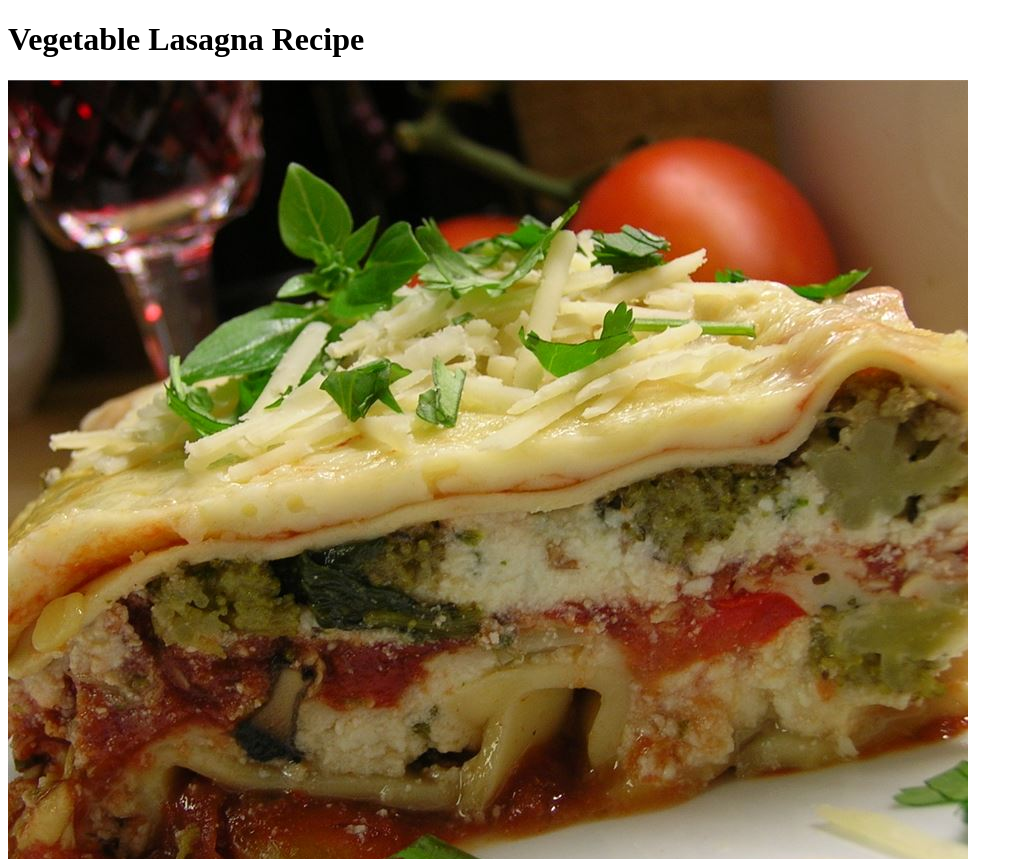
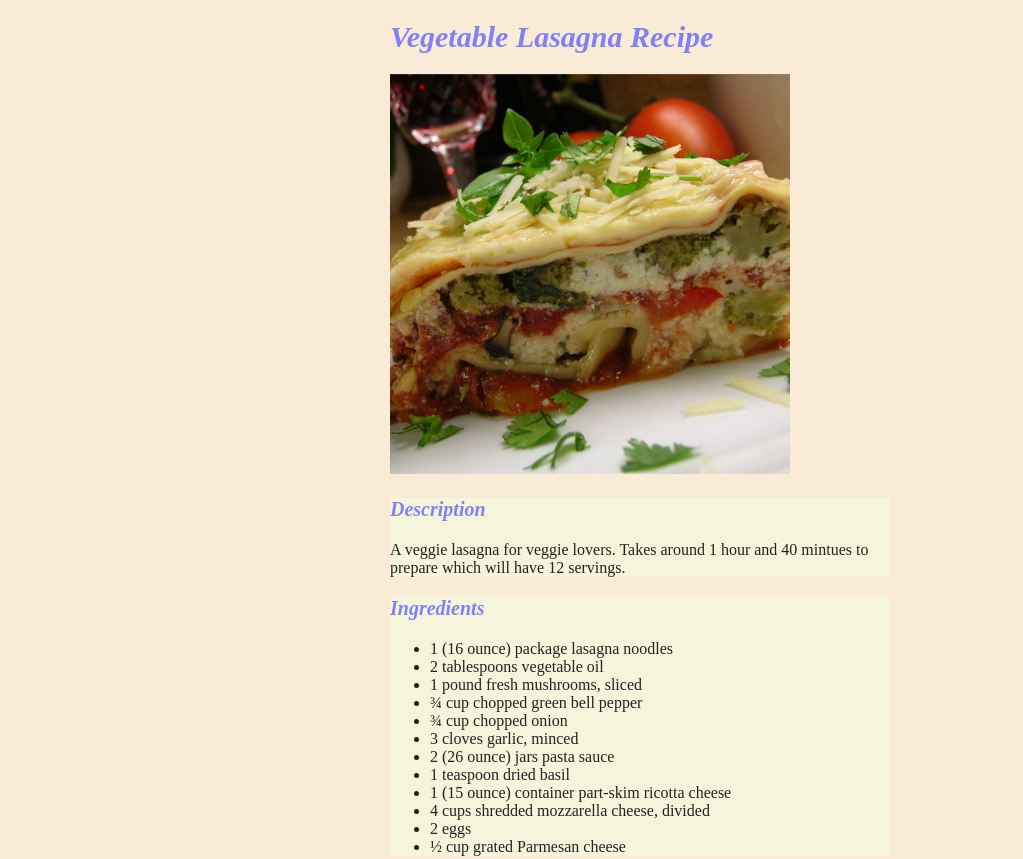
Before and after one commit to nikesh47/Learn_from_odin, a plain HTML site: page odin-recipes/recipes/lasagna.html in a window 1280 px wide. Shown: the top 859 px of the page, without its empty margins (0-1023 px from the left). Drawn offline with Linux system fonts and the light colour scheme.

Commit message:
Add CSS for recipes

```diff
--- /dev/null
+++ b/odin-recipes/lasanga_style.css
@@ -0,0 +1,41 @@
+
+body{
+
+    max-width: 500px;
+    margin: auto;
+    background-color: antiquewhite;
+
+}
+
+h1 {
+    color:rgb(128, 128, 247);
+    font-size: 30px;
+    font-weight: bolder;
+    font-style: italic;
+
+}
+
+h3 {
+    color: rgb(128, 128, 247);
+    font-size: 20px;
+    font-style: italic;
+    font-weight: bold;
+
+
+}
+
+img{
+    width:400px;
+    height: auto;
+}
+
+.Desc{
+    background-color: beige;
+    color: rgb(36, 34, 34);
+}
+
+.content {
+    background-color: beige;
+    color: rgb(36, 34, 34);
+    width: auto;
+}
--- /dev/null
+++ b/odin-recipes/macncheese_style.css
@@ -0,0 +1,35 @@
+h1 {
+    font-size: 30px;
+    font-weight: bolder;
+    font-style: italic;
+    color:brown;
+
+}
+
+h3 {
+    font-size: 20px;
+    color:red;
+    font-style: italic;
+    font-weight: bold;
+
+
+}
+
+
+img {
+    width: auto;
+    height: 400px;
+}
+
+.content {
+    color:brown;
+    width: auto;
+    background-color: blanchedalmond;
+}
+
+
+body{
+    max-width: 500px;
+    margin: auto;
+    background-color: antiquewhite;
+}
--- a/odin-recipes/recipes/lasagna.html
+++ b/odin-recipes/recipes/lasagna.html
@@ -3,13 +3,22 @@
     <head>
         <meta charset="UTF-8">
         <title>Vegetable Lasagna Recipe</title>
+        <link rel="stylesheet" href="../lasanga_style.css">
     </head>
     <body>
+
+        <div id="lasagnaimage">
         <h1>Vegetable Lasagna Recipe </h1>
         <img src="./lasagna.jpg" alt="The lasagna photo">
+        </div>
+<!------------------------------------------------------------------------------->
+        <div class="Desc">
         <h3>Description</h3>
         <p> A veggie lasagna for veggie lovers. Takes around 1 hour and 40 mintues to prepare which will have 12 servings.</p>
 
+        </div>
+<!----------------------------------------------------------------------------------->
+        <div class ="content one">
         <h3>Ingredients</h3>
         <ul>
 
@@ -28,6 +37,10 @@
 
         </ul>
 
+        </div>
+<!-------------------------------------------------------------------------------->
+
+        <div class="content two">
         <h3>Steps</h3>
         <ol>
             <li><p>Cook lasagna noodles in a large pot of boiling water for 10 minutes, or until al dente. Rinse with cold water, and drain.</p></li>
@@ -37,8 +50,6 @@
             <li><p>Spread 1 cup cooked tomato and vegetable sauce into the bottom of the prepared baking dish. Lay down 1/2 of the lasagna noodles and layer 1/2 each of the ricotta mix, sauce, and Parmesan cheese on top. Repeat layering again with noodles, ricotta mix, sauce, and Parmesan cheese. Top with remaining 2 cups mozzarella.</p></li>
             <li><p>Bake in the preheated oven, uncovered, for 40 minutes. Let stand for 15 minutes before serving.</p></li>
         </ol>
-
-
-
+        </div>
     </body>
 </html>
```
Also changed, not shown: odin-recipes/recipes/mac-n-cheese.html (+19 -1 lines).
